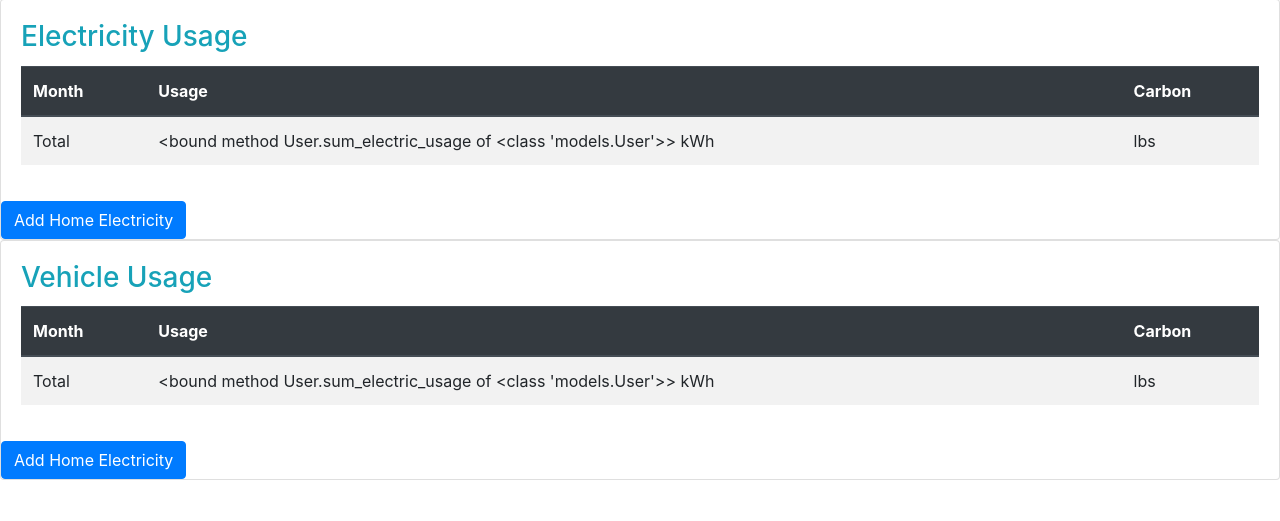
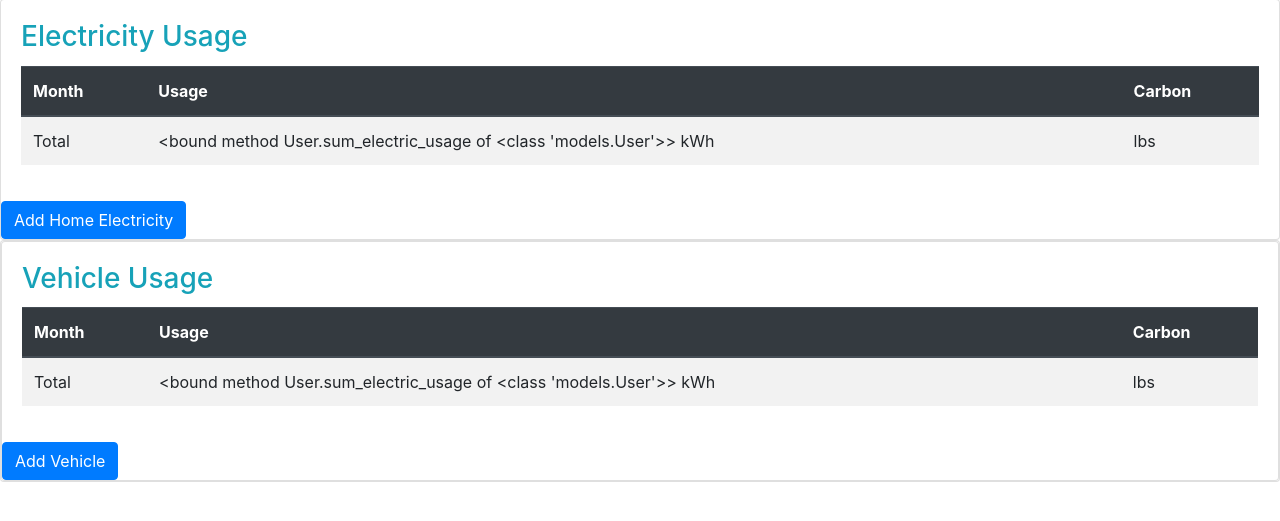
Before and after one commit to zataara/CarbonSight, a Flask app: template templates/user_home.html in a window 1280 px wide. Shown: the part 113-634 px from the top of the page. Run offline with Flask 2, Linux system fonts and the light colour scheme; the template is opened without the code that fills it: values that come from a table or form of the project are taken from there, others are empty; the visitor is signed in with stand-in values (Sample User, id 1); data comes from the database, SQL or seed files in the repository; some libraries are stand-ins or nearby versions.

Commit message:
added card displaying users vehicle footprint

```diff
--- a/templates/user_home.html
+++ b/templates/user_home.html
@@ -12,7 +12,7 @@
 
 
 <h1>Hello {{user.username}}</h1>
-
+<!-- ====== HOME ELECTRICITY USAGE ====== -->
 <div class='card'>
   <a class='card-body'>
     <h3 class='card-title text-info'>Electricity Usage</h3>
@@ -40,6 +40,9 @@
       <a href='/{{user.username}}/addhomeusage'><button class="btn btn-primary">Add Home Electricity</button></a>
     </div>
 </div>
+
+<!-- ====== Vehicle Usage ====== -->
+<div class='card'>
 <div class='card'>
   <a class='card-body'>
     <h3 class='card-title text-info'>Vehicle Usage</h3>
@@ -64,7 +67,7 @@
           <td> lbs</td>
         </tr>
       </table>
-      <a href='/{{user.username}}/addhomeusage'><button class="btn btn-primary">Add Home Electricity</button></a>
+      <a href='/{{user.username}}/addvehicle'><button class="btn btn-primary">Add Vehicle</button></a>
     </div>
 </div>
 
```
